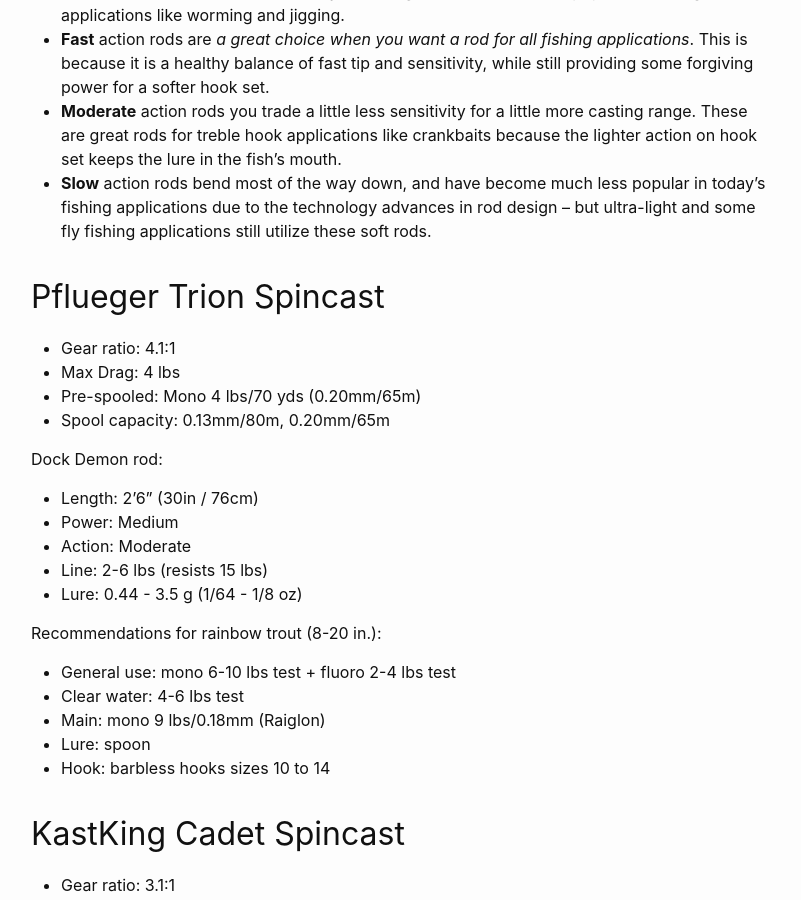
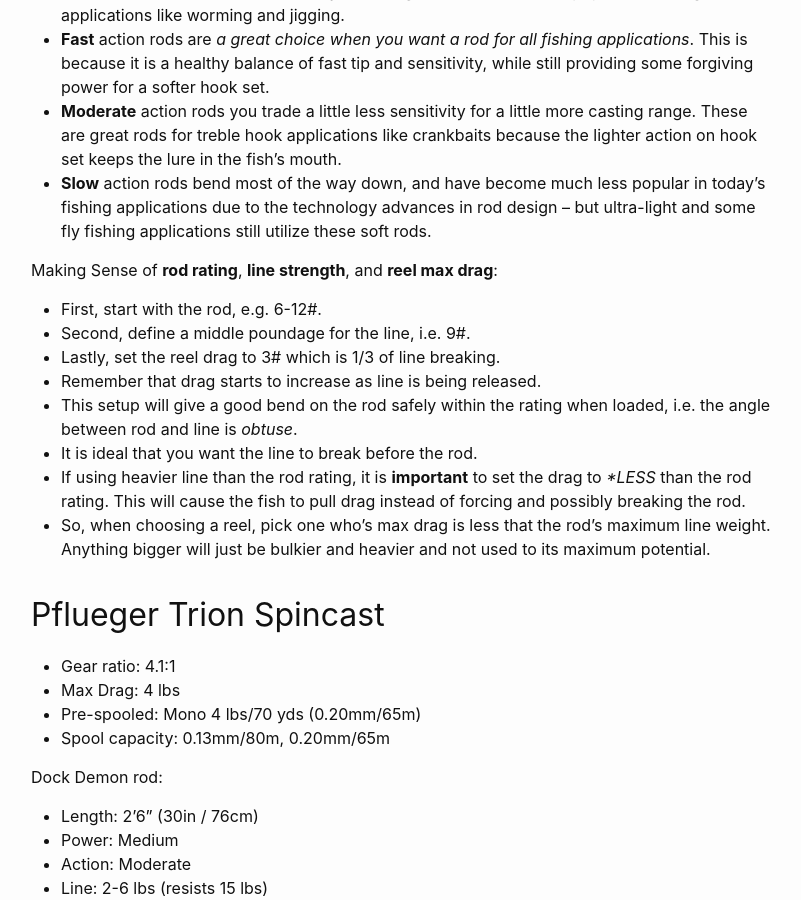
Before and after one commit to ekbann/ekbann.github.io, a Jekyll site: the page built from _posts/2024-01-18-fishing-tackle.md, in a window 1280 px wide and 900 px high, scrolled down 1215 px. Shown: the whole window, without its empty margins (239-1040 px from the left). Built offline with Jekyll 4.4.1, drawn with Linux system fonts in a browser that asks for light colours.

Commit message:
Fixed posts

```diff
--- a/_posts/2024-01-18-fishing-tackle.md
+++ b/_posts/2024-01-18-fishing-tackle.md
@@ -24,6 +24,17 @@ Rod Action:
 - **Fast** action rods are *a great choice when you want a rod for all fishing applications*. This is because it is a healthy balance of fast tip and sensitivity, while still providing some forgiving power for a softer hook set.
 - **Moderate** action rods you trade a little less sensitivity for a little more casting range. These are great rods for treble hook applications like crankbaits because the lighter action on hook set keeps the lure in the fish’s mouth.
 - **Slow** action rods bend most of the way down, and have become much less popular in today’s fishing applications due to the technology advances in rod design – but ultra-light and some fly fishing applications still utilize these soft rods.
+
+Making Sense of **rod rating**, **line strength**, and **reel max drag**:
+
+- First, start with the rod, e.g. 6-12#.
+- Second, define a middle poundage for the line, i.e. 9#.
+- Lastly, set the reel drag to 3# which is 1/3 of line breaking.
+- Remember that drag starts to increase as line is being released.
+- This setup will give a good bend on the rod safely within the rating when loaded, i.e. the angle between rod and line is *obtuse*.
+- It is ideal that you want the line to break before the rod.
+- If using heavier line than the rod rating, it is **important** to set the drag to **LESS* than the rod rating. This will cause the fish to pull drag instead of forcing and possibly breaking the rod.
+- So, when choosing a reel, pick one who's max drag is less that the rod's maximum line weight. Anything bigger will just be bulkier and heavier and not used to its maximum potential.
 
 ## Pflueger Trion Spincast
 
```
Also changed, not shown: _posts/2024-01-18-github-jekyll-mathjax.md (+1 -1 lines).
